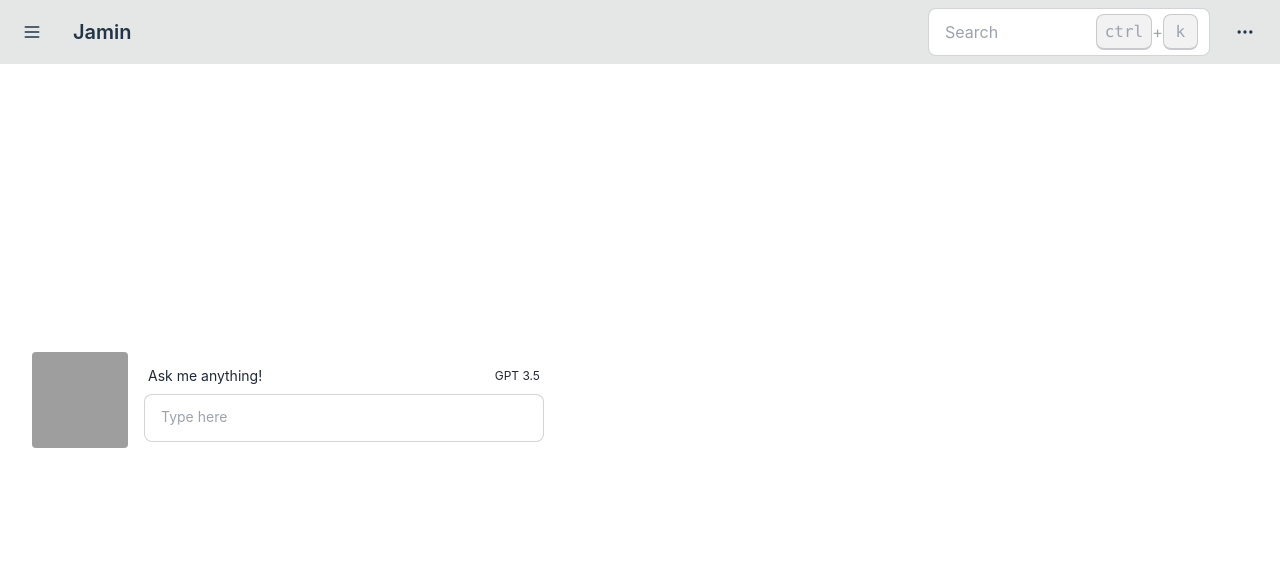
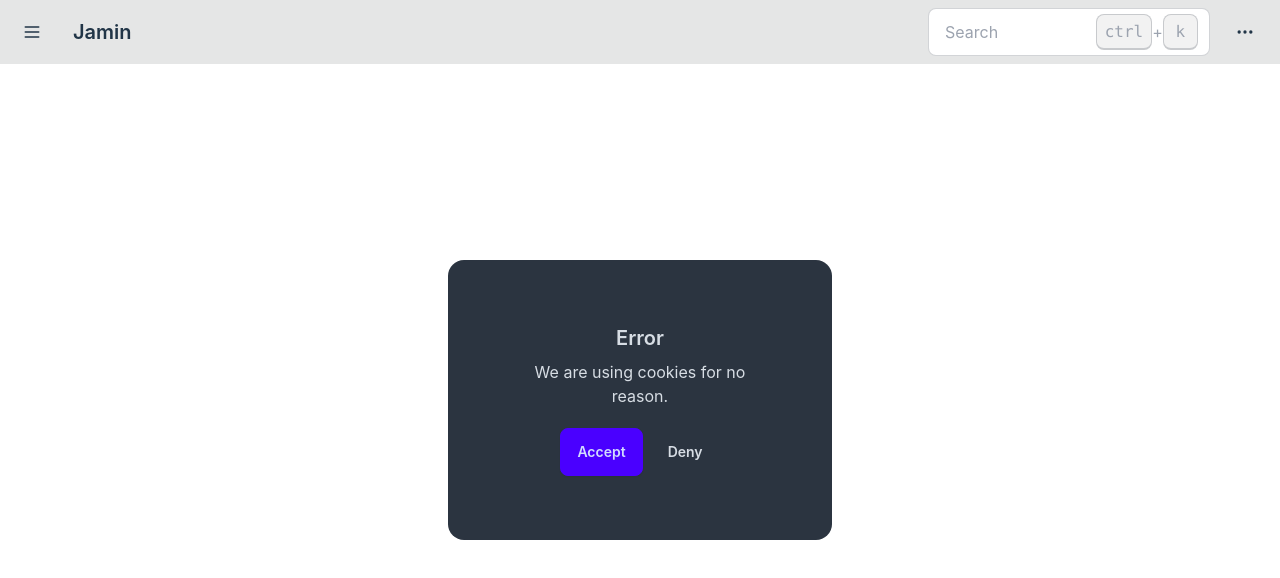
Before and after one commit to shashwat-dixit/jamin, a React (Vite) app in the folder frontend/: page / in a window 1280 px wide. Shown: the top 578 px of the page. Built offline with nearby package versions, Linux system fonts and the light colour scheme; grey boxes are pictures that could not be loaded.

Commit message:
Completed a few components

```diff
--- a/frontend/index.html
+++ b/frontend/index.html
@@ -4,7 +4,7 @@
     <meta charset="UTF-8" />
     <link rel="icon" type="image/svg+xml" href="/vite.svg" />
     <meta name="viewport" content="width=device-width, initial-scale=1.0" />
-    <title>Jamin</title>
+    <title>Jamin | Ask me anything!</title>
   </head>
   <body>
     <div id="root"></div>
--- a/frontend/src/components/ChatHistory.jsx
+++ b/frontend/src/components/ChatHistory.jsx
@@ -14,15 +14,14 @@ export default function ChatHistory() {
     { user: "ChatGPT", message: "I'm good, thank you! How can I help you today?" },
     { user: "User", message: "Can you tell me a joke?" },
     { user: "ChatGPT", message: "Sure! Why don't scientists trust atoms? Because they make up everything!" },
-
   ];
 
   return (
-    <div className="fixed top-5 left-0 h-full flex flex-col">
-      <ul className="menu menu-md bg-base-200 w-96 p-4 shadow-lg">
+    <div className="fixed top-14 left-0 h-4/5 flex flex-col overflow-auto">
+      <ul className="menu menu-md p-4 shadow-lg overflow-auto">
         {chatData.map((chat, index) => (
           <li key={index} className={`mb-2 ${chat.user === "ChatGPT" ? "text-left" : "text-right"}`}>
-            <a className={`block p-3 rounded-lg ${chat.user === "ChatGPT" ? "bg-gray-300" : "bg-blue-500 text-white"}`}>
+            <a className={`block p-3 rounded-lg overflow-hidden text-ellipsis whitespace-nowrap ${chat.user === "ChatGPT" ? "bg-gray-300" : "bg-blue-500 text-white"}`}>
               {chat.message}
             </a>
           </li>
--- a/frontend/src/components/ChatWindow.jsx
+++ b/frontend/src/components/ChatWindow.jsx
@@ -1,11 +1,18 @@
 import MessageList from "./MessageList"
+import ChatHistory from "./ChatHistory"
+import ChooseModel from "./ChooseModel"
+import DataInput from "./DataInput"
+import InputBox from "./InputBox"
 
 
 export default function ChatWindow() {
   return (
-    <div className="flex flex-col items-center p-6">
-      <h1 className="text-2xl font-bold mb-4">Chat Interface</h1>
+    <div>
+      <ChatHistory />
       <MessageList />
+      <InputBox />
+      <ChooseModel />
+      <DataInput />
     </div>
   )
 }
--- a/frontend/src/components/ChooseModel.jsx
+++ b/frontend/src/components/ChooseModel.jsx
@@ -3,7 +3,7 @@ export default function ChooseModel() {
   return (
     <div>
       <div className="dropdown dropdown-right">
-        <div tabIndex={0} role="button" className="btn m-1">Click</div>
+        <div tabIndex={0} role="button" className="btn m-1">Choose LLM</div>
         <ul tabIndex={0} className="dropdown-content z-[1] menu p-2 shadow bg-base-100 rounded-box w-52">
           <li><a>GPT 3.5</a></li>
           <li><a>Llama 3</a></li>
--- a/frontend/src/components/DataInput.jsx
+++ b/frontend/src/components/DataInput.jsx
@@ -2,7 +2,7 @@
 export default function DataInput() {
     return (
         <div className="dropdown dropdown-top">
-            <div tabIndex={0} role="button" className="btn m-1">Click</div>
+            <div tabIndex={0} role="button" className="btn m-1">Add Content</div>
             <ul tabIndex={0} className="dropdown-content z-[1] menu p-2 shadow bg-base-100 rounded-box w-52">
                 <li><a>Input Video URL</a></li>
                 <li><a>Upload PDF File</a></li>
--- a/frontend/src/components/Error.jsx
+++ b/frontend/src/components/Error.jsx
@@ -1,6 +1,17 @@
 
 export default function Error() {
   return (
-    <div>Error</div>
+    <div className="flex flex-col justify-center items-center">
+      <div className="card w-96 bg-neutral text-neutral-content">
+        <div className="card-body items-center text-center">
+          <h2 className="card-title">Error</h2>
+          <p>We are using cookies for no reason.</p>
+          <div className="card-actions justify-end mt-3">
+            <button className="btn btn-primary">Accept</button>
+            <button className="btn btn-ghost">Deny</button>
+          </div>
+        </div>
+      </div>
+    </div>
   )
 }
--- a/frontend/src/components/InputBox.jsx
+++ b/frontend/src/components/InputBox.jsx
@@ -1,4 +1,5 @@
 import { useState } from 'react';
+import SubmitButton from './SubmitButton';
 
 export default function InputBox() {
   const [inputValue, setInputValue] = useState('');
@@ -14,7 +15,8 @@ export default function InputBox() {
   };
 
   return (
-    <div className="flex items-center space-x-4 max-w-lg">
+    <div className="fixed bottom-0 left-0 w-full flex justify-center p-4">
+      <div className="fixed bottom-6 p-4 flex space-x-4 max-w-lg w-full">
         <div className="w-24 h-24 flex-shrink-0">
           <img
             src="https://img.daisyui.com/images/stock/photo-1534528741775-53994a69daeb.jpg"
@@ -22,7 +24,7 @@ export default function InputBox() {
           />
         </div>
         <label className="flex flex-col w-full">
-        <div className="label">
+          <div className="label flex justify-between">
             <span className="label-text">Ask me anything!</span>
             <span className="label-text-alt">GPT 3.5</span>
           </div>
@@ -34,6 +36,8 @@ export default function InputBox() {
             onChange={handleInputChange}
           ></textarea>
         </label>
+        <SubmitButton />
+      </div>
     </div>
   );
 }
--- a/frontend/src/components/MessageList.jsx
+++ b/frontend/src/components/MessageList.jsx
@@ -26,9 +26,10 @@ const MessageList = () => {
 
   const currentUser = 'Anakin Skywalker';
   return (
-    <div>
-           <MessageItem messages={messages} currentUser={currentUser} />
-    </div>
+      <div className='w-5/6'>
+        <MessageItem messages={messages} currentUser={currentUser} />
+      </div>
+
   );
 };
 
--- a/frontend/src/components/SubmitButton.jsx
+++ b/frontend/src/components/SubmitButton.jsx
@@ -1,6 +1,10 @@
 
 export default function SubmitButton() {
   return (
-    <div>SubmitButton</div>
+    <>
+      <button className="btn btn-square btn-outline">
+        <svg xmlns="http://www.w3.org/2000/svg" className="h-6 w-6" fill="none" viewBox="0 0 24 24" stroke="currentColor"><path strokeLinecap="round" strokeLinejoin="round" strokeWidth="2" d="M6 18L18 6M6 6l12 12" /></svg>
+      </button>
+    </>
   )
 }
--- a/frontend/src/pages/Home.jsx
+++ b/frontend/src/pages/Home.jsx
@@ -1,19 +1,10 @@
-// import Login from "../components/Login";
-// import Typewriter from "../components/Typewriter";
+import Error from "../components/Error";
 
-import InputBox from "../components/InputBox";
-
-// import MessageList from "../components/MessageList";
-// import ChatHistory from "../components/ChatHistory";
 
 export default function Home() {
   return (
     <div>
-      {/* <Typewriter /> */}
-      {/* <Login /> */}
-      {/* <MessageList /> */}
-      {/* <ChatHistory /> */}
-      <InputBox />
+      <Error />
     </div>
   )
 }
```
Lines whose indentation alone changed are shown as unchanged.
